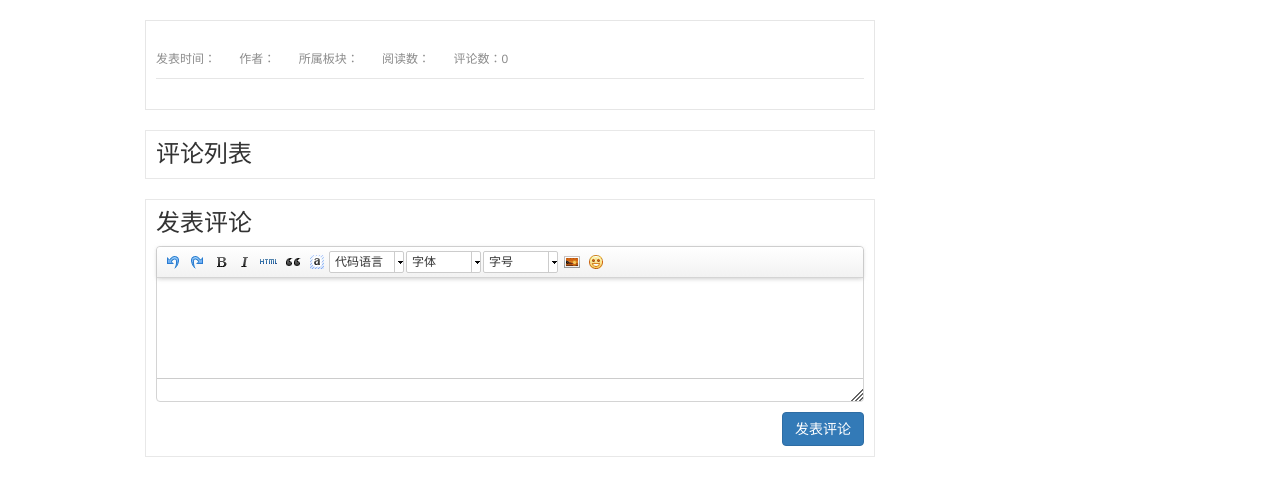
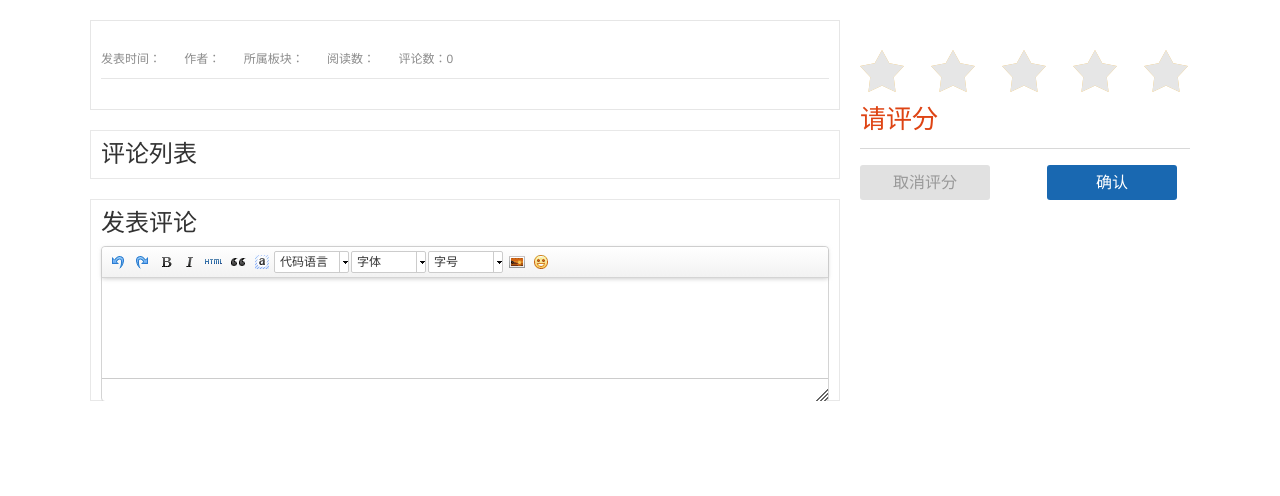
Before and after one commit to wanglei1998/wlmooe, a Flask app: template templates/front/front_cdetail.html in a window 1280 px wide. Shown: the part 52-548 px from the top of the page. Run offline with Flask 2, Linux system fonts and the light colour scheme; the template is opened without the code that fills it, so the values that code supplies are empty; some libraries are stand-ins or nearby versions.

Commit message:
前后台注册登录、后台修改密码、邮箱已完成 轮播图以及板块已完成 后台添加课程已完成 前台课程以及评论添加搞定 视频观看搞定，后台课程以及评论管理搞定 打星功能完成，学习了多对多表的使用

```diff
--- a/apps/front/forms.py
+++ b/apps/front/forms.py
@@ -28,3 +28,7 @@
 class AddCommentForm(BaseForm):
     content = StringField(validators=[InputRequired(message='请输入评论内容！')])
     course_id = IntegerField(validators=[InputRequired(message='请输入课程id！')])
+
+class AddStarForm(BaseForm):
+    index = IntegerField()
+    course_id = IntegerField(validators=[InputRequired(message='请输入课程id！')])
--- a/apps/front/models.py
+++ b/apps/front/models.py
@@ -10,6 +10,8 @@
     username = db.Column(db.String(50),nullable=False)
     _password = db.Column(db.String(100),nullable=False)
     join_time = db.Column(db.DateTime,default=datetime.now)
+
+    courses = db.relationship("Student_Course",back_populates="student")
 
     def __init__(self,*args,**kwargs):
         if 'password' in kwargs:
--- a/static/front/css/front_base.css
+++ b/static/front/css/front_base.css
@@ -7,17 +7,18 @@
 }
 
 .main-container{
-    width: 990px;
+    width: 1100px;
     margin: 0 auto;
     overflow: hidden;
 }
 
 .lg-container{
-    width: 730px;
+    width: 750px;
     float: left;
 }
 
 .sm-container{
-    width: 250px;
+    width: 350px;
     float: right;
+    padding-left: 20px;
 }
--- a/static/front/css/front_cdetail.css
+++ b/static/front/css/front_cdetail.css
@@ -77,3 +77,79 @@
 .comment-content .comment-txt{
     margin-top: 10px;
 }
+
+.editor{
+    height: 100px;
+}
+
+#starRating .photo span {
+    position: relative;
+    display: inline-block;
+    width: 44px;
+    height: 42px;
+    overflow: hidden;
+    margin-right: 23px;
+    cursor: pointer;
+}
+#starRating .photo span:last-child {
+    margin-right: 0px;
+}
+#starRating .photo span .nohigh {
+    position: absolute;
+    width: 44px;
+    height: 42px;
+    top: 0;
+    left: 0;
+    background: url("../images/star.png");
+}
+#starRating .photo span .high {
+    position: absolute;
+    width: 44px;
+    height: 42px;
+    top: 0;
+    left: 0;
+    background: url("../images/star1.png");
+}
+#starRating .starNum {
+    font-size: 26px;
+    color: #de4414;
+    margin-top: 4px;
+    margin-bottom: 10px;
+}
+#starRating .bottoms {
+    height: 54px;
+    border-top: 1px solid #d8d8d8;
+}
+#starRating .photo {
+    margin-top: 30px;
+}
+#starRating .bottoms a {
+    margin-bottom: 0;
+}
+#starRating .bottoms .garyBtn {
+    margin-right: 57px!important;
+}
+#starRating .bottoms a {
+    width: 130px;
+    height: 35px;
+    line-height: 35px;
+    border-radius: 3px;
+    display: inline-block;
+    font-size: 16px;
+    transition: all 0.2s linear;
+    margin: 16px 0 22px;
+    text-align: center;
+    cursor: pointer;
+}
+.garyBtn {
+    margin-right: 60px!important;
+    background-color: #e1e1e1;
+    color: #999999;
+}
+.blueBtn {
+    background-color: #1968b1;
+    color: #fff;
+}
+.blueBtn:hover {
+    background: #0e73d0;
+}
--- a/static/front/css/front_index.css
+++ b/static/front/css/front_index.css
@@ -49,8 +49,8 @@
 }
 
 .author-avatar-group img{
-    width: 50px;
-    height: 50px;
+    width: 66px;
+    height: 22px;
     border-radius: 50%;
 }
 
--- a/static/front/js/front_cdetail.js
+++ b/static/front/js/front_cdetail.js
@@ -51,3 +51,88 @@
         }
     });
 });
+
+
+$(function () {
+    //评分
+    var starRating = 0;
+    var index = 0;
+    var s = "未进行评分";
+    $('.photo span').on('mouseenter', function () {
+        index = $(this).index() + 1;
+        $(this).prevAll().find('.high').css('z-index', 1)
+        $(this).find('.high').css('z-index', 1)
+        $(this).nextAll().find('.high').css('z-index', 0)
+        if (index == 1) {
+            s = "非常不满意";
+        } else if (index == 2) {
+            s = "不满意"
+        } else if (index == 3) {
+            s = "一般"
+        } else if (index == 4) {
+            s = "满意"
+        } else {
+            s = "非常满意"
+        }
+        //$('.starNum').html((index*2).toFixed(1)+'分')
+        $('.starNum').html(s)
+    })
+    $('.photo').on('mouseleave', function () {
+        $(this).find('.high').css('z-index', 0)
+        var count = starRating / 2
+        if (count == 5) {
+            $('.photo span').find('.high').css('z-index', 1);
+        } else {
+            $('.photo span').eq(count).prevAll().find('.high').css('z-index', 1);
+        }
+        //$('.starNum').html(starRating.toFixed(1)+'分')
+        $('.starNum').html(s)
+    })
+    $('.photo span').on('click', function () {
+        var index = $(this).index() + 1;
+        $(this).prevAll().find('.high').css('z-index', 1)
+        $(this).find('.high').css('z-index', 1)
+        $('.starNum').html(s);
+        starRating = index * 2;
+        //$('.starNum').html(starRating.toFixed(1)+'分');
+        //alert('评分：'+(starRating.toFixed(1)+'分'))
+    })
+//取消评分
+    $('.cancleStar').on('click', function () {
+        starRating = 0;
+        $('.photo span').find('.high').css('z-index', 0);
+        //$('.starNum').html(starRating.toFixed(1)+'分');
+        $('.starNum').html('未进行评分')
+    })
+//确定评分
+    $('.sureStar').on('click', function (event) {
+        event.preventDefault();
+        var loginTag = $("#login-tag").attr("data-is-login");
+        var course_id = $("#course-content").attr("data-id");
+        if(!loginTag){
+            window.location = '/signin/';
+        }else{
+            if (starRating === 0) {
+            alert('请点击上方星星');
+            } else {
+                alert('评分：' + s)
+                //alert('评分：'+(starRating.toFixed(1)+'分'))
+                zlajax.post({
+                'url': '/astar/',
+                'data':{
+                    'course_id':course_id,
+                    'index': index
+                },
+                'success': function (data) {
+                    if(data['code'] == 200){
+                        window.location.reload();
+                    }else{
+                        zlalert.alertInfo(data['message']);
+                    }
+                }
+            });
+            }
+        }
+
+    })
+})
--- a/templates/front/front_cdetail.html
+++ b/templates/front/front_cdetail.html
@@ -13,7 +13,7 @@
 {% endblock %}
 
 {% block body %}
- <div class="lg-container">
+    <div class="lg-container">
         <div class="course-container">
             <h2>{{ course.title }}</h2>
             <p class="course-info-group">
@@ -33,7 +33,7 @@
                 {% for comment in course.comments %}
                     <li>
                         <div class="avatar-group">
-                            <img src="{{ comment.author.avatar or static('common/images/logo.png') }}" alt="">
+                            <img src="{{ comment.author.avatar or static('common/images/logo.jpg') }}" alt="">
                         </div>
                         <div class="comment-content">
                             <p class="author-info">
@@ -50,11 +50,28 @@
         </div>
         <div class="add-comment-group">
             <h3>发表评论</h3>
-            <script id="editor" type="text/plain" style="height:100px;"></script>
+            <script class="editor" id="editor" type="text/plain"></script>
             <div class="comment-btn-group">
                 <button class="btn btn-primary" id="comment-btn">发表评论</button>
             </div>
         </div>
     </div>
-    <div class="sm-container"></div>
+    <div class="sm-container">
+        <div id="starRating">
+            <p class="photo">
+                <span><i class="high"></i><i class="nohigh"></i></span>
+                <span><i class="high"></i><i class="nohigh"></i></span>
+                <span><i class="high"></i><i class="nohigh"></i></span>
+                <span><i class="high"></i><i class="nohigh"></i></span>
+                <span><i class="high"></i><i class="nohigh"></i></span>
+            </p>
+            <p class="starNum">请评分</p>
+            <div class="bottoms">
+                <a class="garyBtn cancleStar">取消评分</a><a class="blueBtn sureStar">确认</a>
+            </div>
+        </div>
+        <script>
+
+        </script>
+    </div>
 {% endblock %}
--- a/templates/front/front_index.html
+++ b/templates/front/front_index.html
@@ -72,7 +72,7 @@
                     {% for course in courses %}
                         <li>
                             <div class="author-avatar-group">
-                                <img src="{{ course.author.avatar or url_for('static',filename='common/images/logo.png') }}" alt="">
+                                <img src="{{ course.author.avatar or url_for('static',filename='common/images/logo.jpg') }}" alt="">
                             </div>
                             <div class="post-info-group">
                                 <p class="post-title">
```
Also changed, not shown: apps/front/views.py (+33 -2 lines), apps/models.py (+34 -22 lines), static/front/images/__init__.py (added), static/front/images/star.png (added), static/front/images/star1.png (added).
